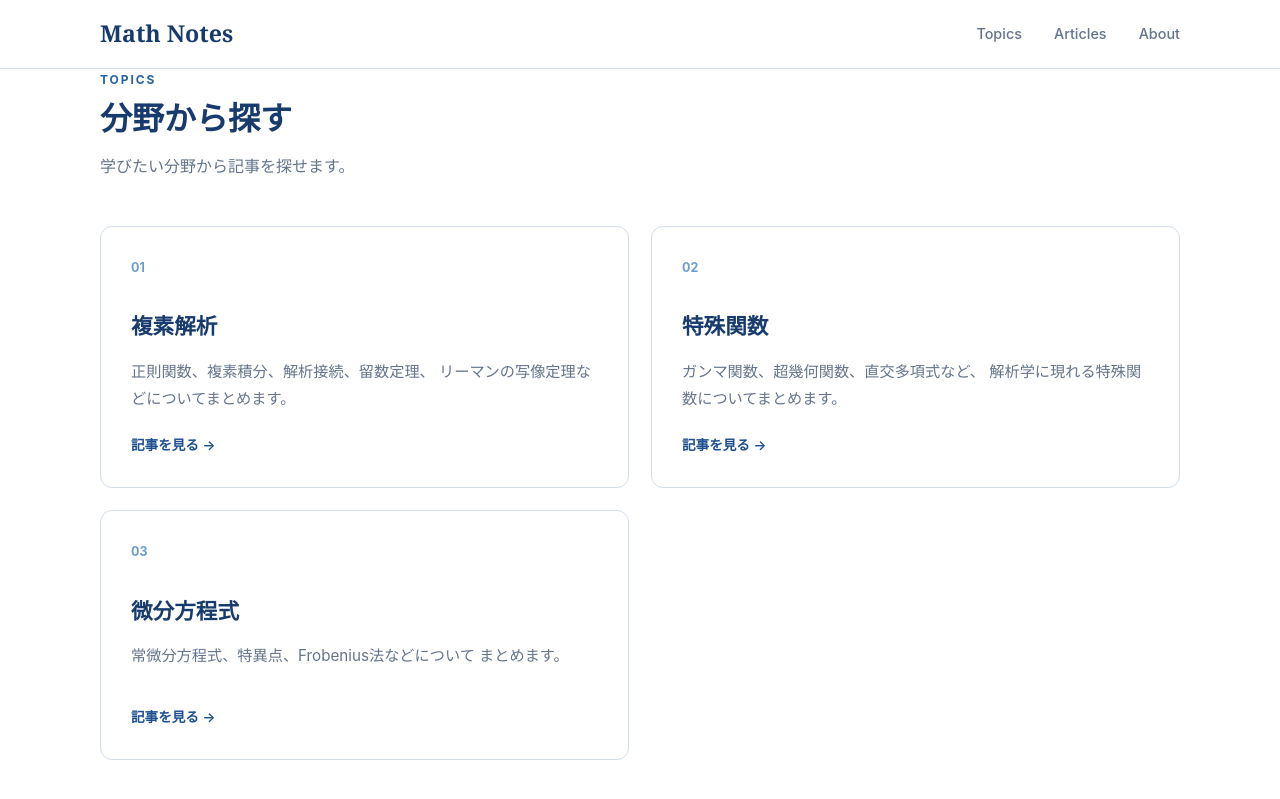
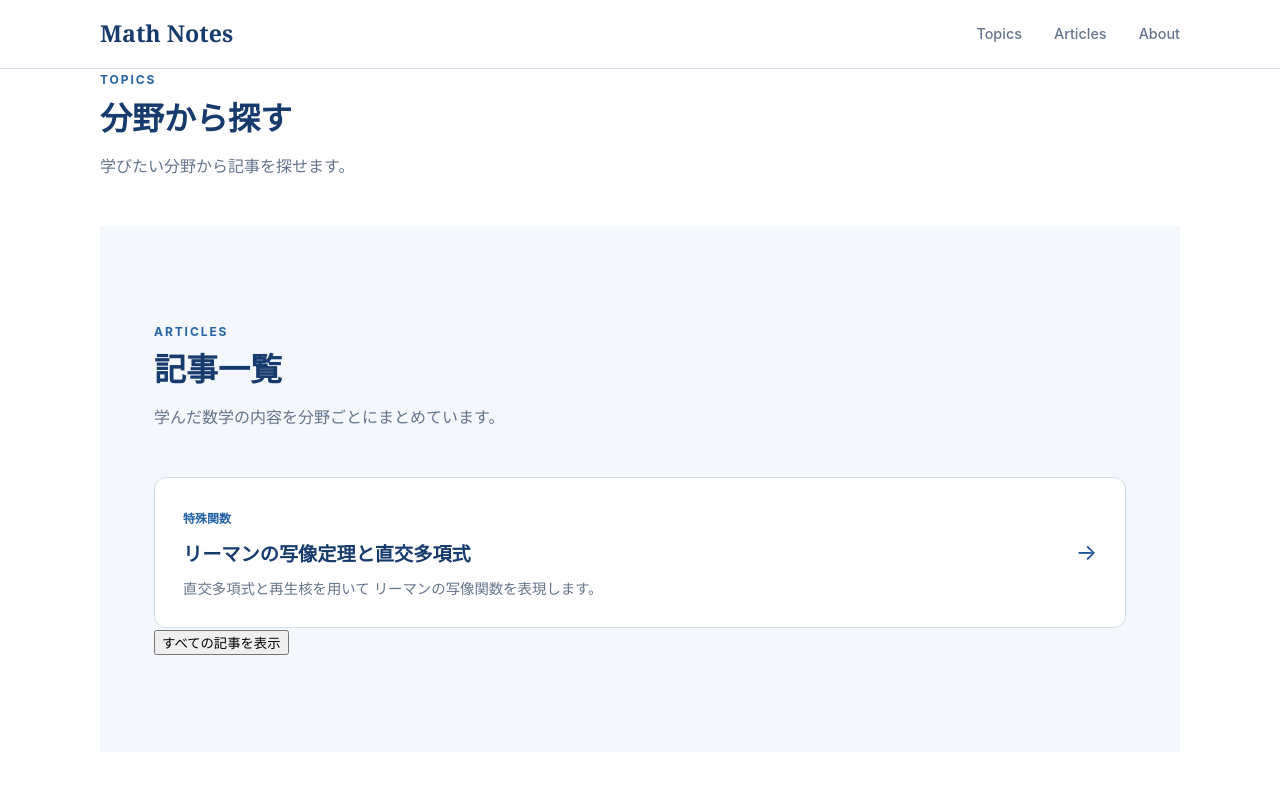
Before and after one commit to koukano/koukano.github.io, a Jekyll site: the page index.html, which Jekyll copies as it is, in a window 1280 px wide and 900 px high, scrolled down 710 px. Shown: the top 799 px of the window. Built offline with Jekyll 4.4.1, drawn with Linux system fonts in a browser that asks for light colours.

Commit message:
Update index.html

```diff
--- a/index.html
+++ b/index.html
@@ -108,57 +108,79 @@
 
       </div>
 
+<section id="articles" class="articles-section">
 
-  <div class="topic-grid">
+  <div class="articles-inner">
 
-  <div class="topic-card">
-    <span class="topic-number">01</span>
+    <div class="section-header">
 
-    <h3>複素解析</h3>
+      <p class="section-label">ARTICLES</p>
+
+      <h2 id="article-section-title">
+        記事一覧
+      </h2>
 
       <p>
-      正則関数、複素積分、解析接続、留数定理、
-      リーマンの写像定理などについてまとめます。
+        学んだ数学の内容を分野ごとにまとめています。
       </p>
 
-    <a href="#articles" class="topic-link">
-      記事を見る →
-    </a>
     </div>
 
 
-  <div class="topic-card">
-    <span class="topic-number">02</span>
+    <div class="article-list">
 
-    <h3>特殊関数</h3>
+
+      <!-- 特殊関数 -->
+
+      <a
+        href="articles/riemann-mapping-orthogonal-polynomials.html"
+        class="article-link article-filter-item"
+        data-category="special"
+      >
+
+        <div class="article-item">
+
+          <div>
+
+            <span class="article-category">
+              特殊関数
+            </span>
+
+            <h3>
+              リーマンの写像定理と直交多項式
+            </h3>
 
             <p>
-      ガンマ関数、超幾何関数、直交多項式など、
-      解析学に現れる特殊関数についてまとめます。
+              直交多項式と再生核を用いて
+              リーマンの写像関数を表現します。
             </p>
 
-    <a href="#articles" class="topic-link">
-      記事を見る →
+          </div>
+
+          <span class="article-arrow">
+            →
+          </span>
+
+        </div>
+
       </a>
+
+
     </div>
 
 
-  <div class="topic-card">
-    <span class="topic-number">03</span>
+    <button
+      id="show-all-articles"
+      class="show-all-button"
+      type="button"
+    >
+      すべての記事を表示
+    </button>
 
-    <h3>微分方程式</h3>
-
-    <p>
-      常微分方程式、特異点、Frobenius法などについて
-      まとめます。
-    </p>
-
-    <a href="#articles" class="topic-link">
-      記事を見る →
-    </a>
   </div>
 
-</div>
+</section>
+
     </section>
 
 
@@ -412,7 +434,81 @@
 
   </footer>
 
+<script>
 
+  const topicCards =
+    document.querySelectorAll(".topic-card");
+
+  const articleItems =
+    document.querySelectorAll(".article-filter-item");
+
+  const articleTitle =
+    document.getElementById("article-section-title");
+
+  const showAllButton =
+    document.getElementById("show-all-articles");
+
+
+  const categoryNames = {
+    complex: "複素解析",
+    special: "特殊関数",
+    ode: "微分方程式"
+  };
+
+
+  topicCards.forEach((card) => {
+
+    card.addEventListener("click", () => {
+
+      const category =
+        card.dataset.category;
+
+
+      articleItems.forEach((article) => {
+
+        if (article.dataset.category === category) {
+
+          article.style.display = "block";
+
+        } else {
+
+          article.style.display = "none";
+
+        }
+
+      });
+
+
+      articleTitle.textContent =
+        categoryNames[category] + "の記事";
+
+
+      document
+        .getElementById("articles")
+        .scrollIntoView({
+          behavior: "smooth"
+        });
+
+    });
+
+  });
+
+
+  showAllButton.addEventListener("click", () => {
+
+    articleItems.forEach((article) => {
+
+      article.style.display = "block";
+
+    });
+
+
+    articleTitle.textContent =
+      "記事一覧";
+
+  });
+
+</script>
 </body>
 
 </html>
```
Lines whose indentation alone changed are shown as unchanged.
